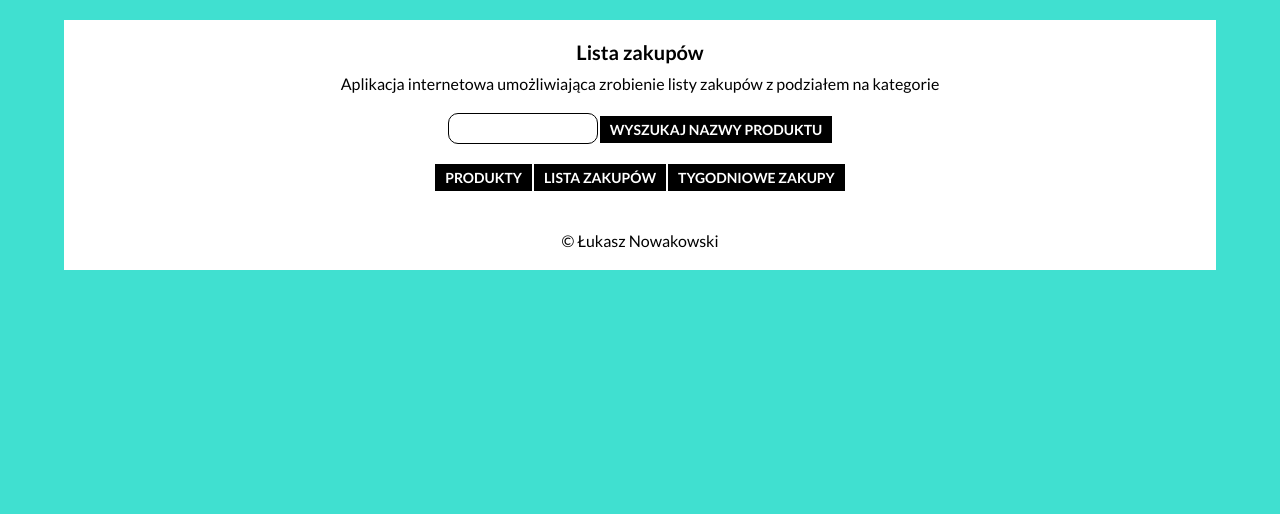
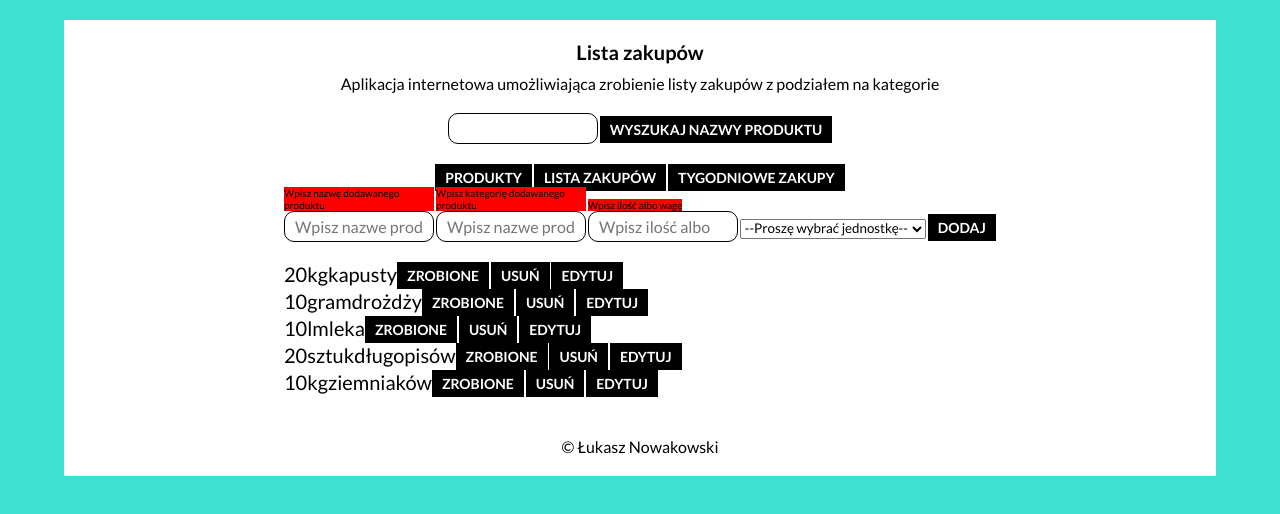
Before and after one commit to NowakowskiWebDev/Shopping-List, a website: page src/index.html in a window 1280 px wide. Drawn offline with nearby package versions, Linux system fonts and the light colour scheme; files that its build step writes are made by us from their sources; files whose address does not match are found by name.

Commit message:
Add creation section and list section

```diff
--- a/src/index.html
+++ b/src/index.html
@@ -25,10 +25,112 @@
             </div>
         </header>
         <main class="main">
+            <!-- ---------CREATION SECTION--------- -->
+            <section class="creation-section">
+                <form class="product__creation">
+                    <div class="product__group">
+                        <label class="product__label" for="product__input--name">Wpisz nazwę dodawanego
+                            produktu</label>
+                        <input id="product__input--name" class="product__input product__input--name" type="text"
+                            placeholder="Wpisz nazwe produktu">
+                    </div>
+                    <div class="product__group">
+                        <label class="product__label" for="product__input--category">Wpisz kategorię dodawanego
+                            produktu</label>
+                        <input id="product__input--category" class="product__input product__input--category" type="text"
+                            placeholder="Wpisz nazwe produktu">
+                    </div>
+                    <div class="product__group">
+                        <label class="product__label" for="product__input--number">Wpisz ilość albo
+                            wagę</label>
+                        <input id="product__input--number" class="product__input product__input--number" type="number"
+                            placeholder="Wpisz ilość albo wagę">
+                    </div>
+                    <select name="unit" id="unit">
+                        <option value="">--Proszę wybrać jednostkę--</option>
+                        <option value="kg">kg</option>
+                        <option value="g">g</option>
+                        <option value="litr">l</option>
+                        <option value="number">Ilość</option>
+                    </select>
+                    <button class="btn btn--creation-add">Dodaj</button>
+                </form>
+            </section>
+
+            <!-- ---------PRODUCT SECTION--------- -->
             <section class="product-section">
+                <ul class="product__list">
+                    <li class="product__item">
+                        <div class="product__item-ingredients">
+                            <p class="product__item-count">20</p>
+                            <p class="product__item-unit">kg</p>
+                            <p class="product__item-name">kapusty</p>
+                        </div>
+                        <div class="btn-product__group">
+                            <button class="btn btn--product-item-done">Zrobione</button>
+                            <button class="btn btn--product-item-remove">Usuń</button>
+                            <button class="btn btn--product-item-edit">Edytuj</button>
+                        </div>
+                    </li>
+                    <li class="product__item">
+                        <div class="product__item-ingredients">
+                            <p class="product__item-count">10</p>
+                            <p class="product__item-unit">gram</p>
+                            <p class="product__item-name">drożdży</p>
+                        </div>
+                        <div class="btn-product__group">
+                            <button class="btn btn--product-item-done">Zrobione</button>
+                            <button class="btn btn--product-item-remove">Usuń</button>
+                            <button class="btn btn--product-item-edit">Edytuj</button>
+                        </div>
+                    </li>
+                    <li class="product__item">
+                        <div class="product__item-ingredients">
+                            <p class="product__item-count">10</p>
+                            <p class="product__item-unit">l</p>
+                            <p class="product__item-name">mleka</p>
+                        </div>
+                        <div class="btn-product__group">
+                            <button class="btn btn--product-item-done">Zrobione</button>
+                            <button class="btn btn--product-item-remove">Usuń</button>
+                            <button class="btn btn--product-item-edit">Edytuj</button>
+                        </div>
+                    </li>
+                    <li class="product__item">
+                        <div class="product__item-ingredients">
+                            <p class="product__item-count">20</p>
+                            <p class="product__item-unit">sztuk</p>
+                            <p class="product__item-name">długopisów</p>
+                        </div>
+                        <div class="btn-product__group">
+                            <button class="btn btn--product-item-done">Zrobione</button>
+                            <button class="btn btn--product-item-remove">Usuń</button>
+                            <button class="btn btn--product-item-edit">Edytuj</button>
+                        </div>
+                    </li>
+                    <li class="product__item">
+                        <div class="product__item-ingredients">
+                            <p class="product__item-count">10</p>
+                            <p class="product__item-unit">kg </p>
+                            <p class="product__item-name">ziemniaków</p>
+                        </div>
+                        <div class="btn-product__group">
+                            <button class="btn btn--product-item-done">Zrobione</button>
+                            <button class="btn btn--product-item-remove">Usuń</button>
+                            <button class="btn btn--product-item-edit">Edytuj</button>
+                        </div>
+                    </li>
+
+                </ul>
             </section>
-            <section class="category-section"></section>
-            <section class="week-section"></section>
+
+            <!-- ---------CATEGORY SECTION--------- -->
+            <section class="category-section">
+            </section>
+
+            <!-- ---------WEEK SECTION--------- -->
+            <section class="week-section">
+            </section>
         </main>
         <footer class="footer">
             <p class="footer__paragraph">&copy; Łukasz Nowakowski</p>
--- a/src/sass/components/_body.scss
+++ b/src/sass/components/_body.scss
@@ -13,7 +13,7 @@ body {
         "header header header header"
         "shop-list shop-list shop-list shop-list"
         "footer footer footer footer";
-    grid-template-rows: min-content minmax(0, auto) min-content;
+    grid-template-rows: min-content minmax(20rem, auto) min-content;
     grid-template-columns: repeat(4, 1fr);
     justify-items: center;
     align-items: center;
--- a/src/sass/components/_list.scss
+++ b/src/sass/components/_list.scss
@@ -0,0 +1 @@
+.product__list {}
--- /dev/null
+++ b/src/sass/components/_production-creation.scss
@@ -0,0 +1,30 @@
+.product {
+    display: flex;
+
+    &__group {
+        display: inline-block;
+        position: relative;
+    }
+
+    // STYLE FOR A WHILE
+    &__input {
+        border: none;
+        outline: none;
+        border-radius: 10px;
+        padding: .5rem 1rem;
+        font-size: $default-font-size;
+        width: 15rem;
+        border: 1px solid $color-black;
+    }
+
+    // STYLE FOR A WHILE
+    &__label {
+        position: absolute;
+        top: 0;
+        left: 0;
+        background-color: red;
+        z-index: 1;
+        transform: translateY(-100%);
+    }
+
+}
--- /dev/null
+++ b/src/sass/components/_production-list.scss
@@ -0,0 +1,23 @@
+.product {
+
+    &__list {
+        margin: 2rem 0;
+    }
+
+    &__item {
+        display: flex;
+
+        &-ingredients {
+            display: flex;
+            font-size: 2rem;
+        }
+
+        &-count {}
+
+        &-ingredient {}
+
+        &-unit {}
+
+        &-name {}
+    }
+}
--- a/src/sass/layout/_products.scss
+++ b/src/sass/layout/_products.scss
@@ -1 +1,3 @@
 .product-section {}
+
+.product-list {}
--- a/src/sass/main.scss
+++ b/src/sass/main.scss
@@ -5,6 +5,8 @@
 
 @import 'components/body';
 @import 'components/button';
+@import 'components/production-creation';
+@import 'components/production-list';
 @import 'components/list';
 
 @import 'layout/header';
```
